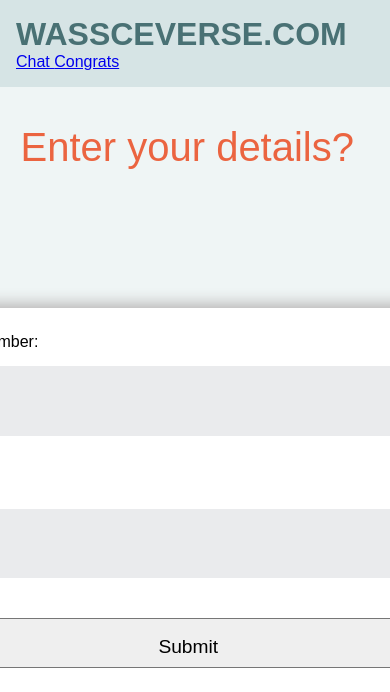
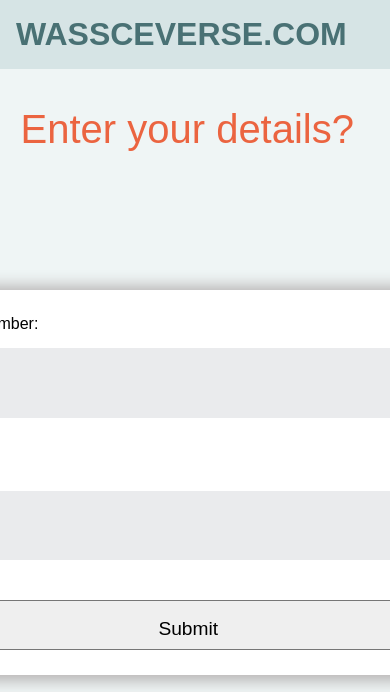
Before and after one commit to Asiedu13/wassceverse-grandpa, a Django app: page / in a window 390 px wide; the page is wider, and only the part inside the window is pictured. Shown: the top 692 px of that part. Run offline with Django 4.2, Linux system fonts and the light colour scheme; style sheets or scripts are compiled from the project's sources; some libraries are stand-ins or nearby versions.

Commit message:
media queries and nav removal

```diff
--- a/wassceverse_web/main/templates/__base.html
+++ b/wassceverse_web/main/templates/__base.html
@@ -15,8 +15,8 @@
       <section>
         <h1>WASSCEVERSE.COM</h1>
       </section>
-      <a href="{% url 'conversation' %}" data-link>Chat </a>
-      <a href="{% url 'congrats' %}" data-link> Congrats </a>
+      {% comment %} <a href="{% url 'conversation' %}" data-link>Chat </a>
+      <a href="{% url 'congrats' %}" data-link> Congrats </a> {% endcomment %}
     </header>
 
     {% block content %} {% endblock content %}
```
Also changed, not shown: wassceverse_web/main/static/css/responsiveness/_resp-input.scss (added, +20 -0 lines).
